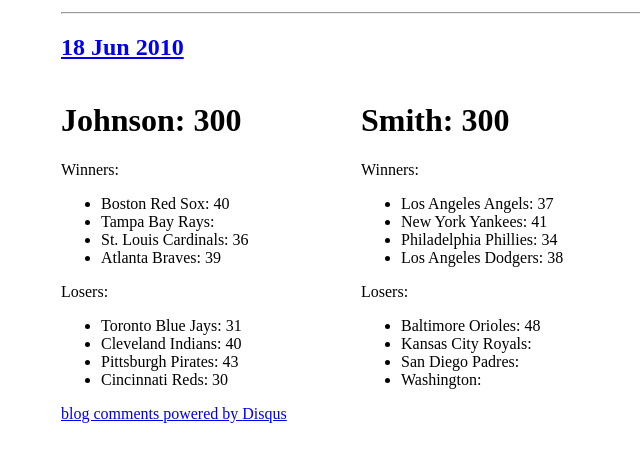
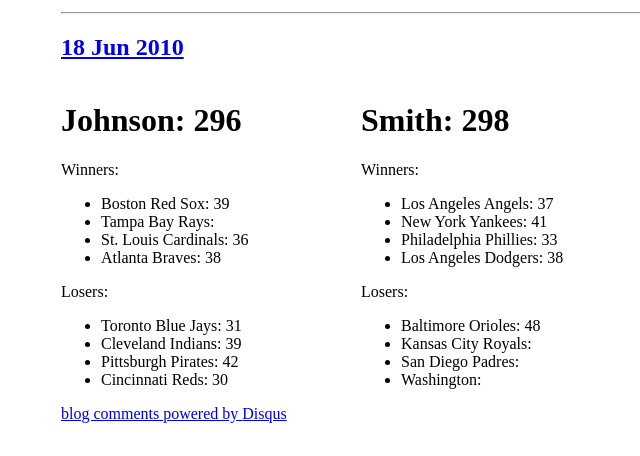
Before and after one commit to travisj/thebet, a Jekyll site: the page built from _posts/2010-06-18-Results.markdown, in a window 1280 px wide. Shown: the part 247-703 px from the top of the page, without its empty margins (279-919 px from the left). Built offline with Jekyll 4.4.1, drawn with Linux system fonts in a browser that asks for light colours; nearby versions of some CDN libraries; Markdown is read by kramdown in place of the engine named in the settings; comment, search, counter and statistics services are not loaded.

Commit message:
adding todays results

```diff
--- a/_posts/2010-06-18-Results.markdown
+++ b/_posts/2010-06-18-Results.markdown
@@ -1,21 +1,21 @@
 ---
 layout: post
-johnson: 300
-smith: 300
+johnson: 296
+smith: 298
 tor: 31
-cle: 40
-bos: 40
+cle: 39
+bos: 39
 tb: 41
-pit: 43
+pit: 42
 cin: 30
 stl: 36
-atl: 39
+atl: 38
 bal: 48
 kc: 38
 nyy: 41
 laa: 37
 sd: 28
-wsh: 36
-phi: 34
+wsh: 35
+phi: 33
 lad: 38
 ---
```
